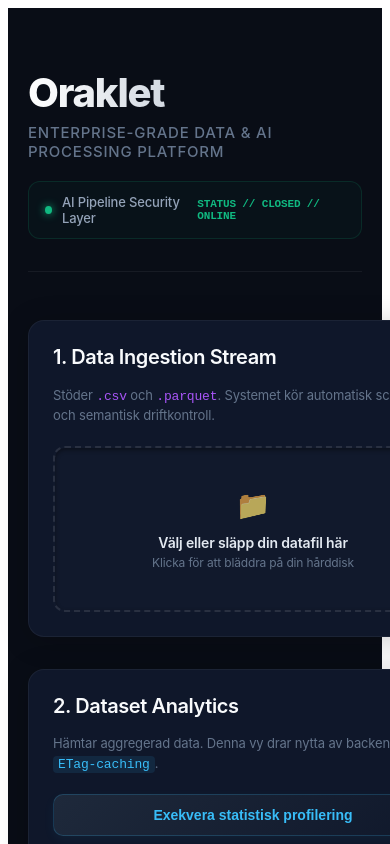
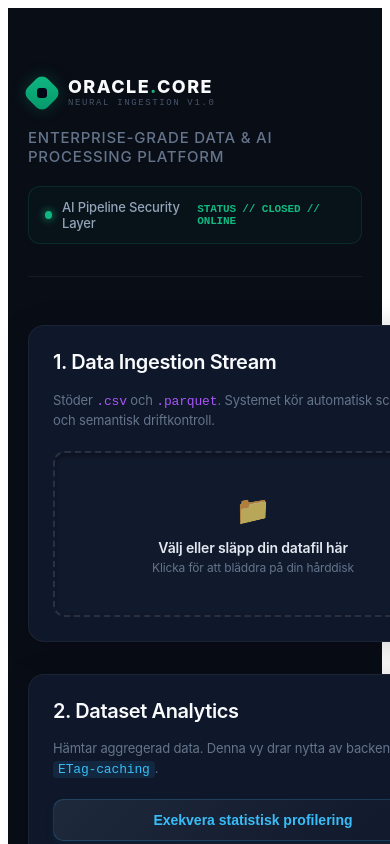
Before and after one commit to Grevendev/kk2-oraklet, a React (Vite) app in the folder frontend/: page / in a window 390 px wide. Shown: the top 844 px of the page. Built offline with nearby package versions, Linux system fonts and the light colour scheme.

Commit message:
style: replace legacy H1 header element with responsive OracleBrandIdentity block
- Cleaned out inline CSS-gradient typography variables from App root.
- Wrapped new branding vectors in localized layout margins to preserve header spacing.

```diff
--- a/frontend/src/App.tsx
+++ b/frontend/src/App.tsx
@@ -4,7 +4,7 @@ import { StatsDashboard } from './components/StatsDashboard';
 import { AIChat } from './components/AIChat';
 import { CircuitBreakerStatus } from './components/CircuitBreakerStatus';
 import { UploadResponse } from './types';
-
+import { OracleBrandIdentity } from './components/OracleBrandIdentity';
 export default function App() {
   const [currentDataset, setCurrentDataset] = useState<UploadResponse | null>(null);
 
@@ -31,17 +31,10 @@ export default function App() {
           gap: '20px'
         }}>
           <div>
-            <h1 style={{
-              fontSize: '40px',
-              fontWeight: 800,
-              margin: '0 0 6px 0',
-              letterSpacing: '-0.03em',
-              background: 'linear-gradient(to right, #ffffff, #94a3b8)', // Lyxig textgradient
-              WebkitBackgroundClip: 'text',
-              WebkitTextFillColor: 'transparent',
-            }}>
-              Oraklet
-            </h1>
+            {/* Ersatte gamla h1 med en lyxig varumärkesidentitet */}
+            <div style={{ margin: '10px 0 20px 0' }}>
+              <OracleBrandIdentity />
+            </div>
             <p style={{
               fontSize: '15px',
               color: '#64748b', // Mjuk dämpad undertitel
--- /dev/null
+++ b/frontend/src/components/OracleBrandIdentity.tsx
@@ -0,0 +1,58 @@
+import React from 'react';
+
+export const OracleBrandIdentity: React.FC = () => {
+  return (
+    <div style={{
+      display: 'flex',
+      alignItems: 'center',
+      gap: '12px',
+      userSelect: 'none'
+    }}>
+      {/* Abstrakt Monolit / Kvant-ikon */}
+      <div style={{
+        position: 'relative',
+        width: '28px',
+        height: '28px',
+        background: 'linear-gradient(135deg, #10b981 0%, #059669 100%)',
+        borderRadius: '8px',
+        transform: 'rotate(45deg)',
+        boxShadow: '0 0 16px rgba(16, 185, 129, 0.25)',
+        display: 'flex',
+        alignItems: 'center',
+        justifyContent: 'center'
+      }}>
+        {/* Inre glödande kärna */}
+        <div style={{
+          width: '10px',
+          height: '10px',
+          background: '#020617',
+          borderRadius: '3px',
+          transform: 'rotate(-45deg)'
+        }} />
+      </div>
+
+      {/* Premium Typografi */}
+      <div style={{ display: 'flex', flexDirection: 'column', lineHeight: '1' }}>
+        <span style={{
+          fontSize: '18px',
+          fontWeight: 800,
+          letterSpacing: '0.08em',
+          color: '#f8fafc',
+          fontFamily: '-apple-system, BlinkMacSystemFont, "Segoe UI", Roboto, sans-serif'
+        }}>
+          ORACLE<span style={{ color: '#10b981' }}>.</span>CORE
+        </span>
+        <span style={{
+          fontSize: '9px',
+          fontFamily: 'monospace',
+          color: '#475569',
+          letterSpacing: '0.18em',
+          marginTop: '3px',
+          textTransform: 'uppercase'
+        }}>
+          Neural Ingestion v1.0
+        </span>
+      </div>
+    </div>
+  );
+};
```
